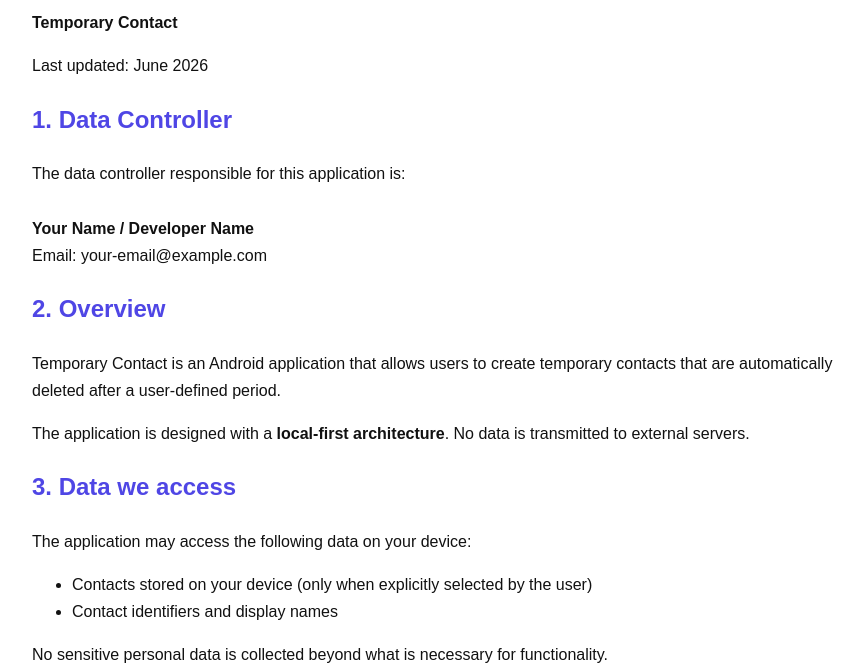
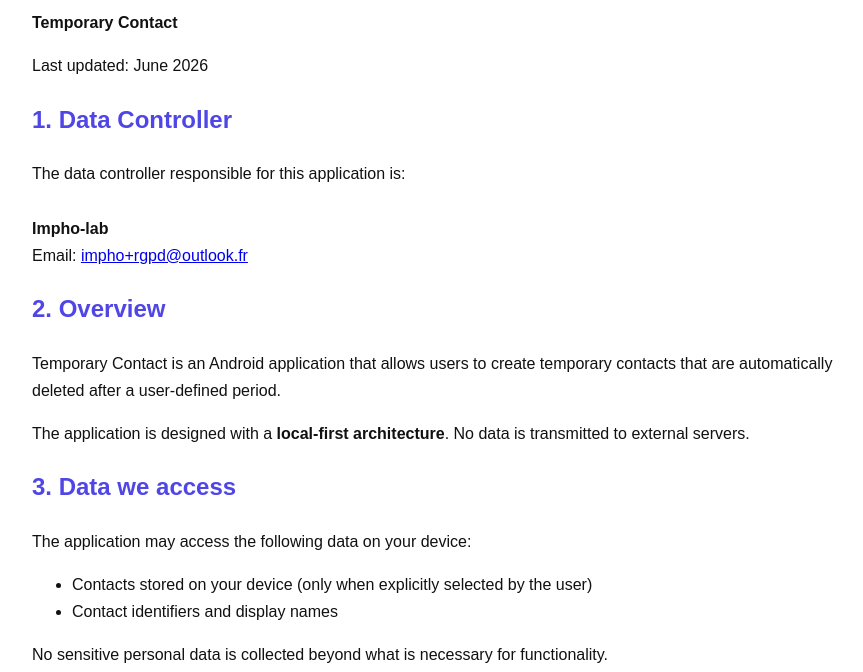
Before and after one commit to impho-lab/temporary-contact-policy, a plain HTML site: page index.html in a window 1280 px wide. Shown: the part 128-800 px from the top of the page, without its empty margins (183-1046 px from the left). Drawn offline with Linux system fonts and the light colour scheme.

Commit message:
Update index.html

```diff
--- a/index.html
+++ b/index.html
@@ -28,8 +28,8 @@
 <p>
 The data controller responsible for this application is:<br><br>
 
-<strong>Your Name / Developer Name</strong><br>
-Email: your-email@example.com
+<strong>Impho-lab</strong><br>
+Email: <a href="mailto:impho+rgpd@outlook.fr">impho+rgpd@outlook.fr</a>
 </p>
 
 <h2>2. Overview</h2>
@@ -138,7 +138,7 @@
 <p>
 For any privacy-related questions or GDPR requests, contact:<br><br>
 
-<strong>your-email@example.com</strong>
+<a href="mailto:impho+rgpd@outlook.fr">impho+rgpd@outlook.fr</a>
 </p>
 
 </body>
```
